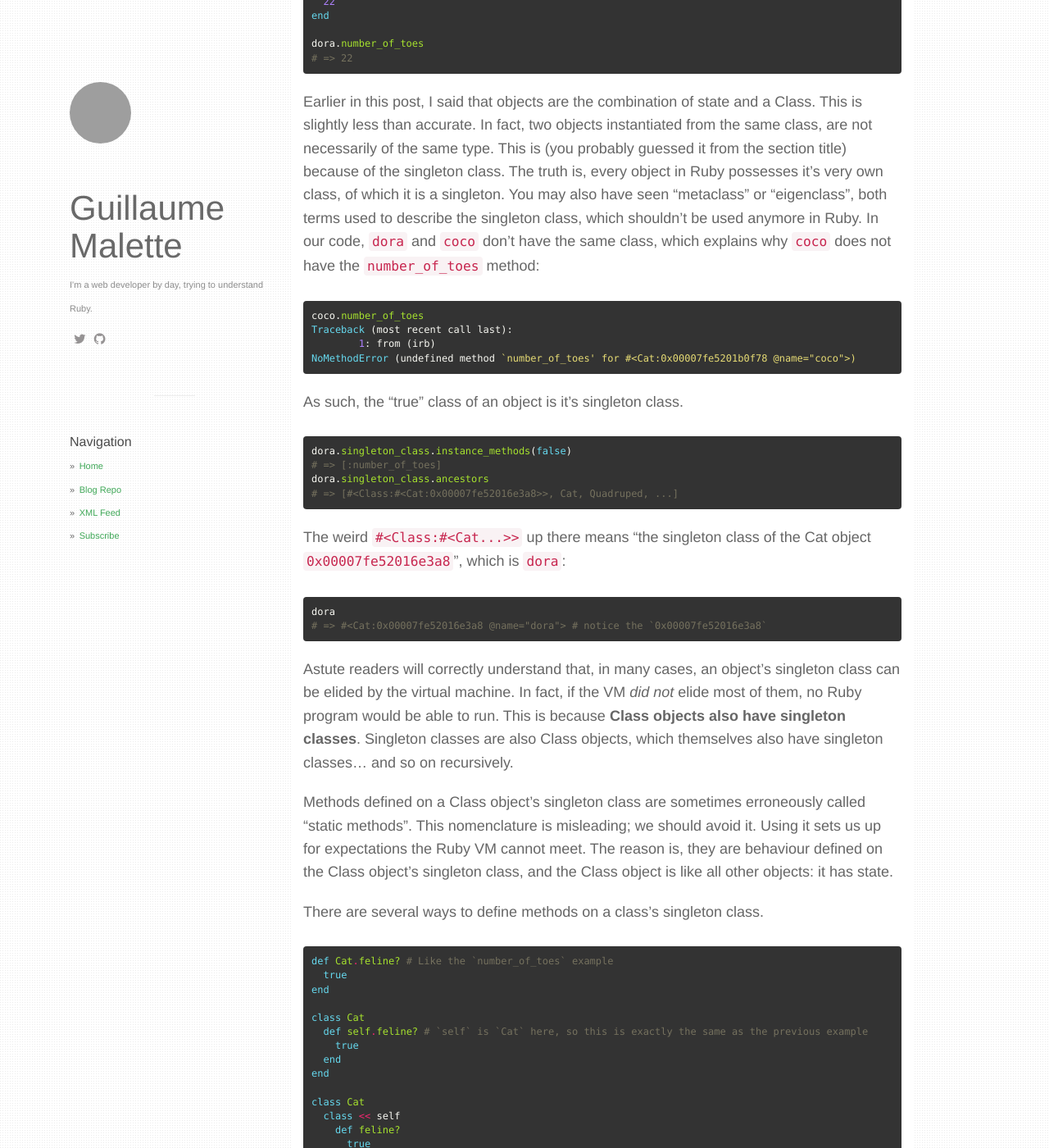
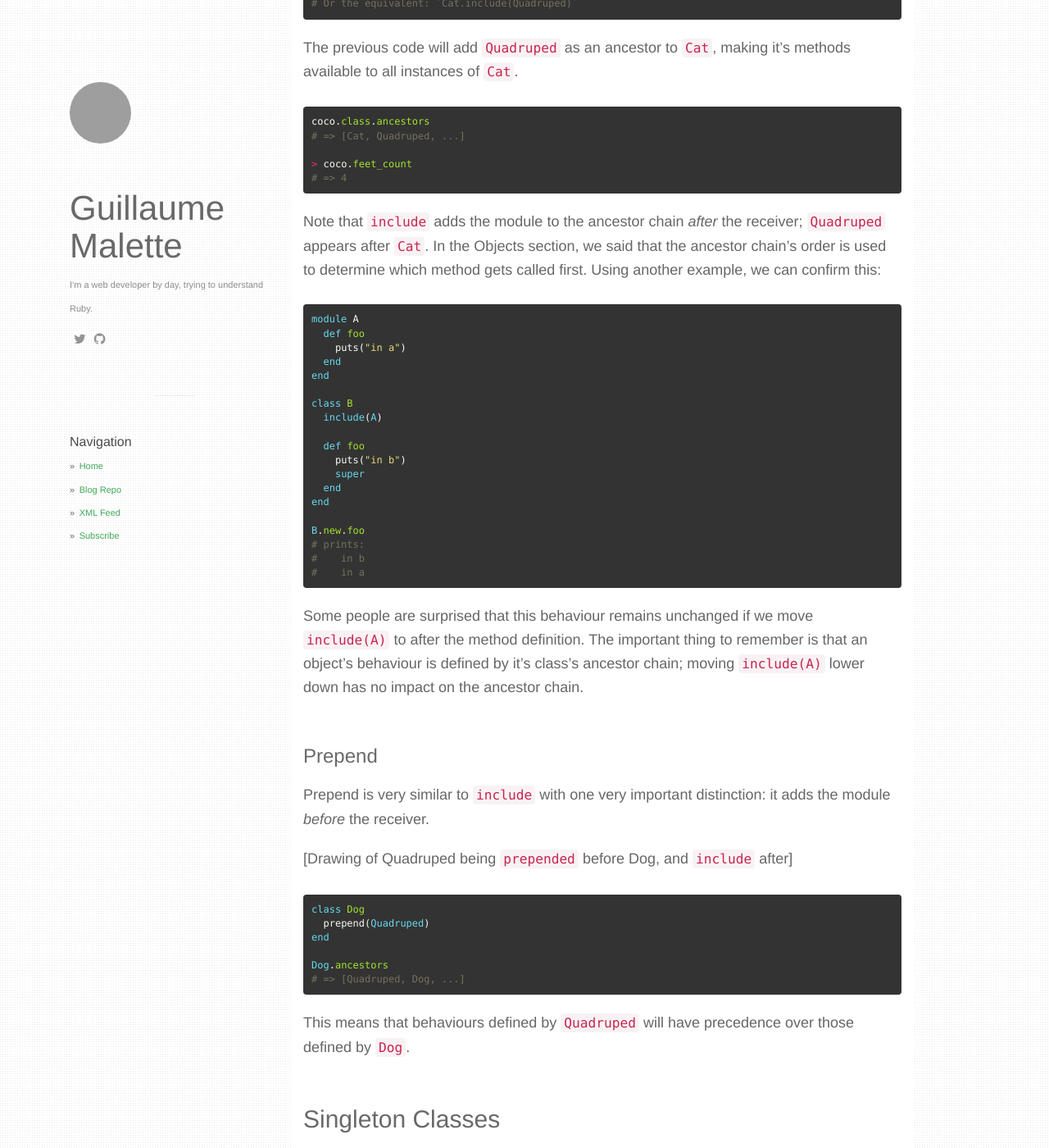
Before and after one commit to gmalette/gmalette.github.io-src, a Jekyll site: the page built from _posts/2019-02-01-the-ruby-object-model.md, in a window 1280 px wide and 1400 px high, scrolled down 3953 px. Shown: the whole window at 82% size. Built offline with Jekyll 4.4.1, drawn with Linux system fonts in a browser that asks for light colours; nearby versions of some CDN libraries; comment, search, counter and statistics services are not loaded; some of the changed text lies outside the part shown; grey boxes are pictures that could not be loaded.

Commit message:
Progress

````diff
--- a/_posts/2019-02-01-the-ruby-object-model.md
+++ b/_posts/2019-02-01-the-ruby-object-model.md
@@ -3,17 +3,16 @@
 title: The Ruby Object Model
 date: 2019-02-01 13:36:00 +0400
 categories:
-- General
+- Ruby
 ---
 
 # Ruby's Object Model
 
-Recently I was called out. I hypothesized that some bad patterns in Ruby are caused by developers misunderstanding Ruby's Object Model, without providing the learning resources. And so, here it is.
+Recently I was called out. I hypothesized that some bad patterns in Ruby are caused by developers misunderstanding Ruby's Object Model, but I had not provided any learning resources. In fact, I couldn't find anything satisfying, so I decided to write this post.
 
 ---
 
-This post is not aimed at newcomers to OO languages, and I'll assume you have some understanding of what objects and classes are.
-If you want to learn more about Ruby, or if this post has you itching for more, I must recommend [Ruby Under The Microscope](http://patshaughnessy.net/ruby-under-a-microscope) by Pat Shaughnessy.
+This post is aimed at developers familiar with Ruby and OO. I'll assume you have some understanding of what objects and classes are, and that you can read Ruby code without commentary. If you want to learn more about Ruby, or if this post has you itching for more, I must recommend [Ruby Under The Microscope](http://patshaughnessy.net/ruby-under-a-microscope) by Pat Shaughnessy.
 
 Without further ado, let's get started.
 
@@ -40,27 +39,32 @@
 
 Objects in Ruby are just a bag holding state, with a class attached to it.
 
+[Drawing of bag with @name = coco state and Cat class]
+
 ```ruby
+# State
+coco.instance_variables
+# => [:@name]
+
+# Class
 coco.class
 # => Cat
 ```
 
-[Drawing of bag with @name = coco state and Cat class]
-
-The word "Class" in Ruby can mean multiple things. To clearly distinguish the different facets of Classes, I will avoid using the word "Class" whenever possible, and introduce precise vocabulary for each facet. When talking about objects we generally intend to describe the methods an object has. For this purpose, we will use the word _"behaviour"_ from now on. As such, the class of an object provides that object's behaviour.
+The word "Class" in Ruby can mean multiple things. To clearly distinguish the different facets of Classes, I will avoid using the word "Class" whenever possible, and introduce precise vocabulary for each facet. When talking about objects we generally intend to describe the methods an object has. For this purpose, we will use the word _behaviour_ from now on. As such, the class of an object provides that object's behaviour; when you call the `pet` method on `coco`, Ruby will look for the method in the behaviour provided by `coco`'s class: `Cat`.
 
 ## Classes
 
-Ruby Classes play many roles. We showed previously that one role is providing the behaviour of objects. This is done by setting up an ancestor chain (also called "inheritance chain"). They can be inspected at runtime using the `ancestors` method:
+In the Objects section we learned that classes have multiple facets, and one of them is providing the behaviour of instances of that class. This is done by setting up an ancestor chain (also called "inheritance chain"). They can be inspected at runtime using the `ancestors` method. This allows us to clearly see that `coco` contains the behaviours defined by `Cat`, `Animal`, `Object`, and so on.
 
 ```ruby
 coco.class.ancestors
 # => [Cat, Animal, Object, Kernel, BasicObject]
 ```
 
-Whenever you call the `pet` method on `coco`, the Ruby VM will find the behaviour in `coco`'s class (`Cat`) ancestor chain, from left to right: starting with `Cat`, then `Animal`, and so on, until the method is found.
+Whenever you call the `pet` method on `coco`, the Ruby VM will find the behaviour in `coco`'s class (`Cat`) ancestor chain, from left to right: starting with `Cat`, then `Animal`, and so on, until the method is found. If you were to call `super`, within that method, Ruby would find the next ancestor defining a behaviour for the `pet` method, and invoke it.
 
-To know which method are defined on each piece in the inheritance chain, you use the `instance_methods` method.
+To know which method are defined on each piece in the ancestor chain, you use the `instance_methods` method.
 
 ```ruby
 Cat.instance_methods(false)
@@ -74,7 +78,9 @@
 # => Class
 ```
 
-For this role (objects which are instances of the `Class` class), we will be talking about _"Class object"_.
+[Drawing of coco with it's Cat class and Cat with it's Class class]
+
+For this facet (objects which are instances of the `Class` class), we will be talking about _"Class object"_.
 
 Class objects have a method named `new`, which comes from the behaviour defined by the `Class` class.
 
@@ -93,7 +99,7 @@
 
 While this method can be changed in by any class in the ancestor chain, this privilege is rarely abused, and would be frowned upon, but one _could_ do it.
 
-For some, it may be surprising that the `Class` class is a subclass of the `Module` class, meaning that all Class objects are also Modules.
+For some, it may be surprising that the `Class` class is a subclass of the `Module` class, meaning that all Class objects are also Modules. In the next section, we will talk about modules, just remember that most things will also apply to Class objects.
 
 ```ruby
 Cat.class.ancestors
@@ -110,18 +116,20 @@
 end
 ```
 
-Modules, like classes, are both values (and objects), as well as ancestors to other objects. Unlike Class objects, Module objects do not have a method named `new`, and cannot be instantiated directly.
+Modules, like classes, have two facets: they are values (and objects), and they can define behaviour for other objects. Unlike Class objects however, Module objects do not have a method named `new`, and cannot be instantiated directly.
 
 ```ruby
-Module.new.method(:new)
+Quadruped.new
 Traceback (most recent call last):
-        1: from (irb):1:in `method'
+        1: from (irb)
 NameError (undefined method `new' for class `Module')
 ```
 
-Since `Module`s cannot be instantiated nor subclassed, they need another way to become an object's ancestor. This is done by using the `include` and `extend` methods on `Module` objects (and by extension, `Class` objects which also are descendants of `Module`).
+Since `Module`s cannot be instantiated nor subclassed, they need another way to be used as an object's behaviour. This is done by using the `include`, `prepend`, and `extend` methods on Module objects (and on Class objects!). I'll describe `include` and `prepend` now, but keep `extend` for later.
 
-When using `include`, the module is inserted in the ancestors of an object. It's methods are made available on it's descendants. The `extend` method will be described later.
+### Include
+
+When using `include(A)`, the module (`A`) is inserted in the ancestor chain of the receiver module. It's methods are thus made available on instances of the receiver.
 
 ```ruby
 class Cat
@@ -131,7 +139,7 @@
 # Or the equivalent: `Cat.include(Quadruped)`
 ```
 
-The previous code will add `Quadruped` as an ancestor to `Cat`, making it's methods available to all instances of `Cat`
+The previous code will add `Quadruped` as an ancestor to `Cat`, making it's methods available to all instances of `Cat`.
 
 ```ruby
 coco.class.ancestors
@@ -140,6 +148,49 @@
 > coco.feet_count
 # => 4
 ```
+
+Note that `include` adds the module to the ancestor chain *after* the receiver; `Quadruped` appears after `Cat`. In the Objects section, we said that the ancestor chain's order is used to determine which method gets called first. Using another example, we can confirm this:
+
+```ruby
+module A
+  def foo
+    puts("in a")
+  end
+end
+
+class B
+  include(A)
+
+  def foo
+    puts("in b")
+    super
+  end
+end
+
+B.new.foo
+# prints:
+#    in b
+#    in a
+```
+
+Some people are surprised that this behaviour remains unchanged if we move `include(A)` to after the method definition. The important thing to remember is that an object's behaviour is defined by it's class's ancestor chain; moving `include(A)` lower down has no impact on the ancestor chain.
+
+### Prepend
+
+Prepend is very similar to `include` with one very important distinction: it adds the module *before* the receiver.
+
+[Drawing of Quadruped being `prepended` before Dog, and `include` after]
+
+```ruby
+class Dog
+  prepend(Quadruped)
+end
+
+Dog.ancestors
+# => [Quadruped, Dog, ...]
+```
+
+This means that behaviours defined by `Quadruped` will have precedence over those defined by `Dog`.
 
 ## Singleton Classes
 
@@ -153,6 +204,8 @@
 dora.number_of_toes
 # => 22
 ```
+
+[Same drawing as coco but with singleton class in-between]
 
 Earlier in this post, I said that objects are the combination of state and a Class. This is slightly less than accurate. In fact, two objects instantiated from the same class, are not necessarily of the same type. This is (you probably guessed it from the section title) because of the singleton class. The truth is, every object in Ruby possesses it's very own class, of which it is a singleton. You may also have seen "metaclass" or "eigenclass", both terms used to describe the singleton class, which shouldn't be used anymore in Ruby. In our code, `dora` and `coco` don't have the same class, which explains why `coco` does not have the `number_of_toes` method:
 
@@ -179,9 +232,9 @@
 # => #<Cat:0x00007fe52016e3a8 @name="dora"> # notice the `0x00007fe52016e3a8`
 ```
 
-Astute readers will correctly understand that, in many cases, an object's singleton class can be elided by the virtual machine. In fact, if the VM _did not_ elide most of them, no Ruby program would be able to run. This is because **Class objects also have singleton classes**. Singleton classes are also Class objects, which themselves also have singleton classes... and so on recursively.
+Astute readers will correctly understand that, in many cases, an object's singleton class can be elided by the virtual machine. In fact, if the VM _did not_ elide most of them, no Ruby program would be able to run. This is because **Class objects also have singleton classes**, and Singleton classes are also Class objects, which themselves also have singleton classes... and so on recursively.
 
-Methods defined on a Class object's singleton class are sometimes erroneously called "static methods". This nomenclature is misleading; we should avoid it. Using it sets us up for expectations the Ruby VM cannot meet. The reason is, they are behaviour defined on the Class object's singleton class, and the Class object is like all other objects: it has state.
+Methods defined on a Class object's singleton class are sometimes erroneously called "static functions". This nomenclature is misleading; we should avoid it. Using it sets us up for expectations the Ruby VM cannot meet. The reason is, they are not functions, they are behaviour defined on the Class object's singleton class, and the Class object is like all other objects: it has state. Additionally, constants in Ruby are _not truly constant_, so these methods are not static either.
 
 There are several ways to define methods on a class's singleton class.
 
@@ -205,9 +258,9 @@
 end
 ```
 
-In this last example, `class << self` is a special syntax which opens `self`'s singleton class, in this case, `Cat`'s, similar to how `class Cat` opens the `Cat` class. Everything that can be done in `Cat` to affect it's instances can be done within `class << self` to affect the only instance of `Cat`'s singleton class, which is `Cat` itself.
+In this last example, `class << self` is a special syntax which opens `self`'s singleton class, in this case, `Cat`'s, similar to how `class Cat` opens the `Cat` class. Everything that can be done in `Cat` to affect it's instances can be done within `class << self` to affect the only instance of `Cat`'s singleton class, which is `Cat` itself. (oh god, I'm going to lose people over this overuse of the words "class" and "singleton", aren't I?)
 
-Of these 3 forms however, there is a clear winner in terms of which should be used: `class << self`. Other means will fail the programmer's expectations more often than not, e.g. around method visibility:
+Of these 3 forms however, there is a clear winner in terms of simplicity and predictibility: `class << self`. Other means will fail the programmer's expectations more often than not, e.g. around method visibility:
 
 ```ruby
 class Cat
@@ -246,3 +299,92 @@
         1: from (irb)
 NoMethodError (private method `are_the_best?' called for Cat:Class)
 ```
+
+---
+
+So far, we've seen Objects, Classes, Modules, and Singleton Classes. *This is a great time to take a break!* In the next section, we'll see `extend`, and singleton class inheritance.
+
+---
+
+## Extend
+
+The `extend` method confuses many people: how is it different from `include` and `prepend`? When should they use one, or the other? To answer that question, consider the following code:
+
+```ruby
+module A
+  def a
+    "Hello? This is A"
+  end
+end
+
+class B
+  include(A)
+end
+
+class C
+  extend(A)
+end
+```
+
+Can we predict what behaviour we can expect from `B` and `C`? If we recall from the previous sections, an object's behaviour is provided by it's class's ancestor chain. Let's try it:
+
+```ruby
+B.ancestors
+# => [B, A, Object, ...]
+C.ancestors
+# => [C, Object, ...]
+```
+
+That's interesting! We can expect instances of `B` to have `A`'s behaviour, but not instances of `C`.
+
+```ruby
+B.new.a
+# => "Hello? This is A"
+```
+
+So far so good, `B` does indeed have `A`'s behavour.
+
+```ruby
+C.new.a
+Traceback (most recent call last):
+        1: from (irb)
+NoMethodError (undefined method `a' for #<C:0x00007febf409e218>)
+```
+
+Success! We correctly predicted this too. If instances of `C` don't have `A`'s behaviour, could the Class object `C` have it then? To predict it, we can ask `C`'s singleton class!
+
+```
+C.singleton_class.ancestors
+# => [#<Class:C>, A, #<Class:Object>, ...]
+```
+
+It does have `A`!
+
+```ruby
+C.a
+# => "Hello? This is A"
+```
+
+What does this tell us? It looks like `extend` applies to the *singleton class*'s behaviour the same changes which `include` does to the *class*'s behaviour. If that were the case, it means we could achieve the same results by calling `include` within the singleton class instead.
+
+```ruby
+class D
+  class << self
+    include(A)
+  end
+end
+
+D.singleton_class.ancestors
+# => [#<Class:D>, A, #<Class:Object>, ...]
+
+D.a
+# => "Hello? This is A"
+```
+
+It works as predicted!
+
+I should note that this is not _precisely_ true
+
+## Singleton Class inheritance
+
+You may have noticed the `#<Class:Object>` piece in `D`'s singleton class ancestor chain from the previous example. Maybe you even noticed it bears resemblance to something similar we saw in the Singleton Class section. In fact, `D`'s singleton class's superclass is the singleton class of `Object`. Put another way, `D`'s singleton class is a subclass of `Object`'s singleton class.
````
